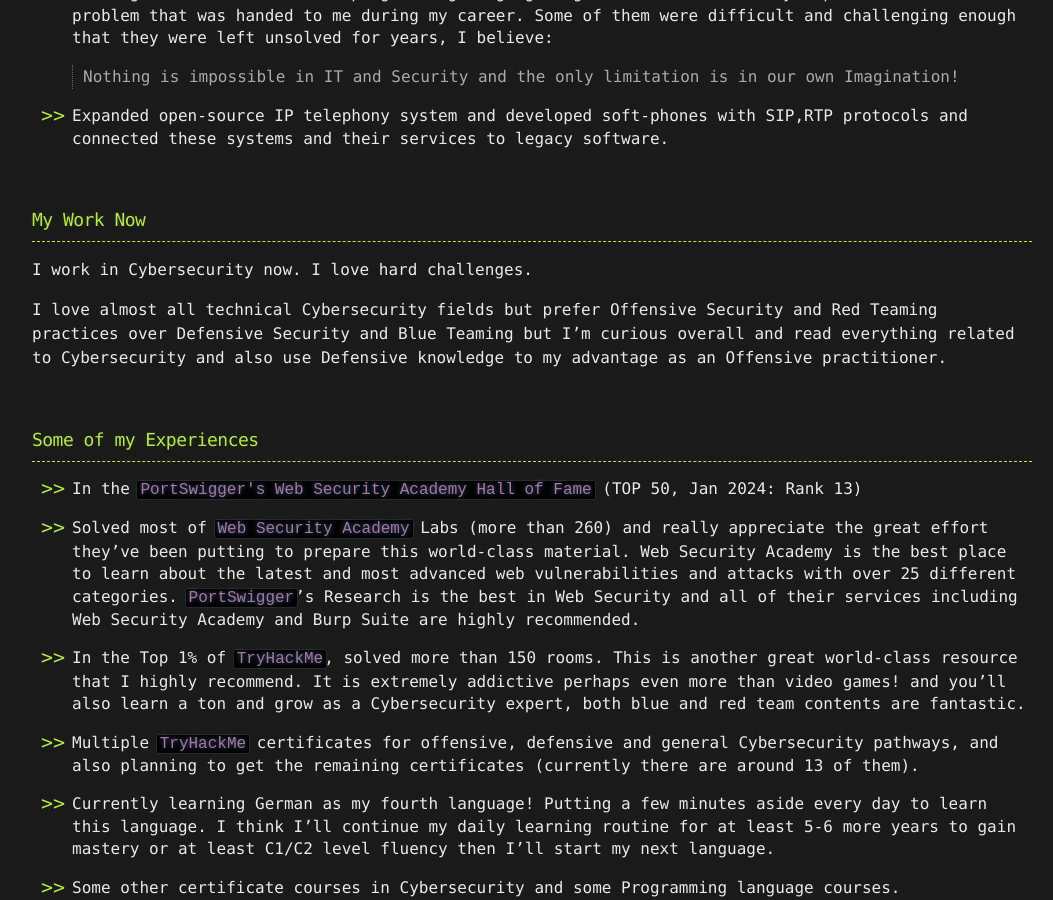
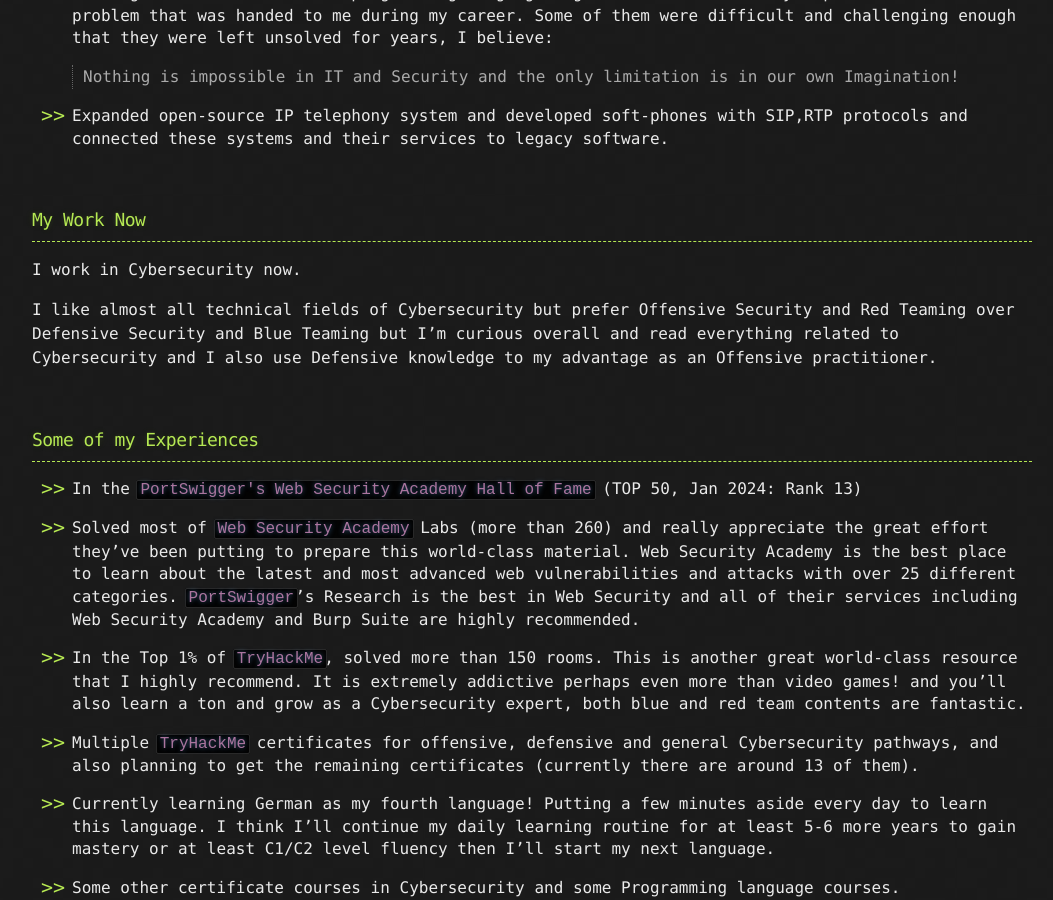
Before and after one commit to CamoCatX/camocatx.github.io, a Jekyll site: the page built from about.md, in a window 1280 px wide and 900 px high, scrolled down 869 px. Shown: the whole window, without its empty margins (108-1161 px from the left). Built offline with Jekyll 4.4.1, drawn with Linux system fonts in a browser that asks for light colours; some of the changed text lies outside the part shown.

Commit message:
Update about.md

```diff
--- a/about.md
+++ b/about.md
@@ -37,9 +37,9 @@ I have been using computers and been programming from an early age since the pre
 ### My Work Now
 * * *
 
-I work in Cybersecurity now. I love hard challenges.
+I work in Cybersecurity now.
 
-I love almost all technical Cybersecurity fields but prefer Offensive Security and Red Teaming practices over Defensive Security and Blue Teaming but I'm curious overall and read everything related to Cybersecurity and also use Defensive knowledge to my advantage as an Offensive practitioner.
+I like almost all technical fields of Cybersecurity but prefer Offensive Security and Red Teaming over Defensive Security and Blue Teaming but I'm curious overall and read everything related to Cybersecurity and I also use Defensive knowledge to my advantage as an Offensive practitioner.
 
 <br>
 ### Some of my Experiences
@@ -96,8 +96,3 @@ I love almost all technical Cybersecurity fields but prefer Offensive Security a
 ### Other Areas of Interest
 * * *
 <a href="https://portswigger.net/" class="no-decoration"><code class="language-plaintext highlighter-rouge">PortSwigger</code></a>, <a href="https://tryhackme.com/" class="no-decoration"><code class="language-plaintext highlighter-rouge">TryHackMe</code></a>, <a href="https://www.offsec.com/" class="no-decoration"><code class="language-plaintext highlighter-rouge">OffSec</code></a>, `Anonymization`, `Online Privacy and Invisibility`, `OSINT`, `Linux`, `OS Hardening`, `Covert Cyber-Attacks`, `Side-Channel Attacks`, `Bypassing Air-Gaps`, `Automation`, `Github and Open-Source Software`, `CTFs`, `Blockchain`, `ICS`, `AI`, `Quantum Computing`, `Neuroscience`, `Evolution`, `Personal Transformation`, `Performance Improvement`...
-
-<br>
-* * *
-
-I have great curiosity and enthusiasm for Cybersecurity and I plan to learn more and expand my knowledge and experience every day in this beautiful field.
```
